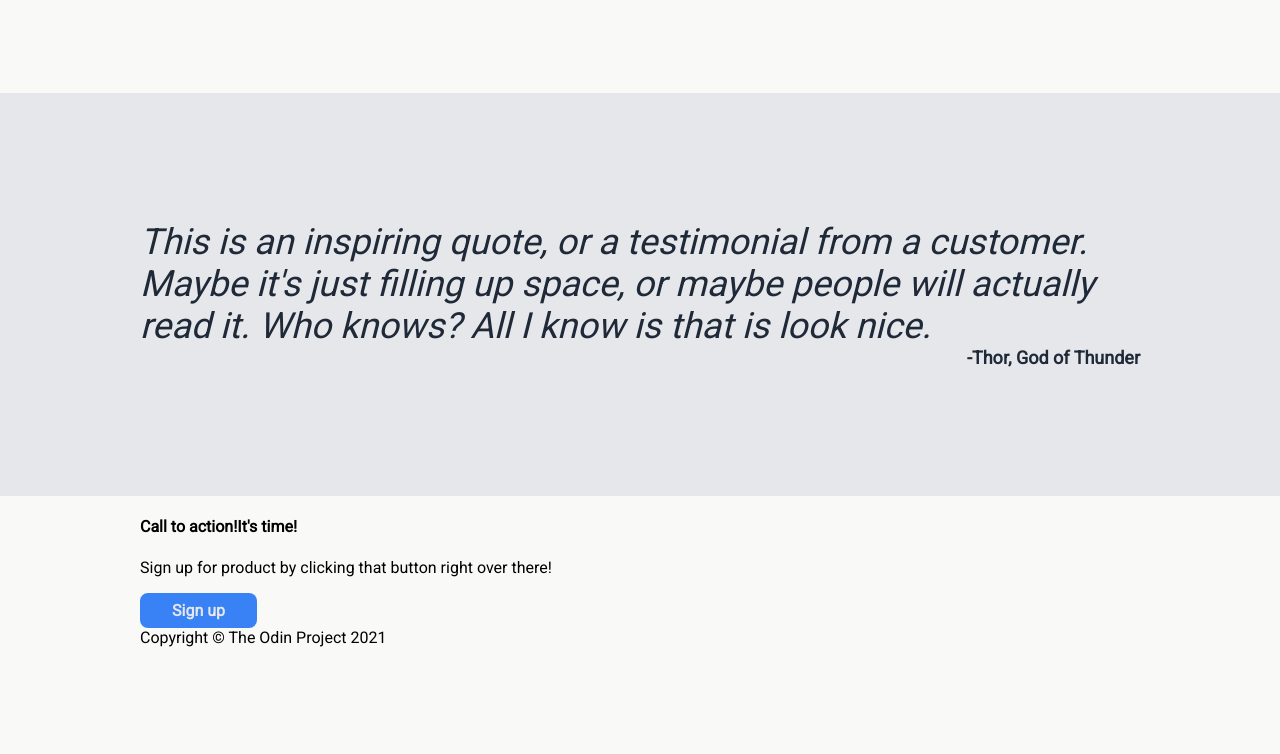
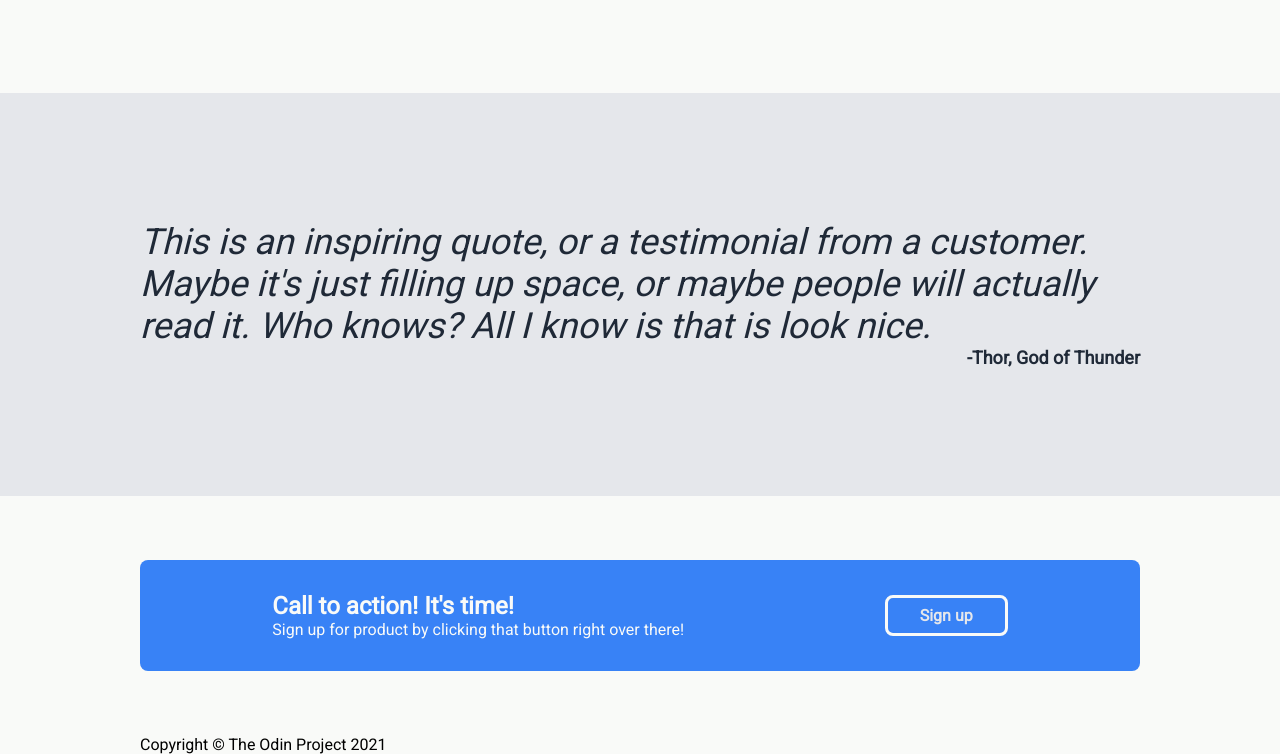
Before and after one commit to JonasAllenCodes/odin-project-landing-page, a plain HTML site: page index.html in a window 1280 px wide. Shown: the part 832-1586 px from the top of the page. Before the commit the page ends 1479 px from the top, so only its background shows below. Drawn offline with Linux system fonts and the light colour scheme.

Commit message:
STYLE Call to Action Section
Completed CSS for Call to Action Section.

```diff
--- a/index.html
+++ b/index.html
@@ -92,14 +92,16 @@
 
         <div class="cta">
             <div class="wrapper">
-                <div class="cta-text">
-                    <h4>Call to action!It's time!</h4>
+                <div class="cta-content">
+                    <div class="cta-text">
+                        <h2>Call to action! It's time!</h2>
 
-                    <p>Sign up for product by clicking that button right over there!</p>
-                </div>
+                        <p>Sign up for product by clicking that button right over there!</p>
+                    </div>
 
-                <div class="cta-button">
-                    <a class="button" href="#">Sign up</a>
+                    <div class="cta-button">
+                        <a class="button" href="#">Sign up</a>
+                    </div>
                 </div>
             </div>
         </div>
--- a/style.css
+++ b/style.css
@@ -137,3 +137,32 @@ body{
     text-align: right;
     font-weight: bold;
 }
+
+.cta    {
+    display: flex;
+    justify-content: center;
+    align-items: center;
+}
+
+.cta .wrapper   {
+    margin: 4rem;
+    border-radius: 0.5rem;
+    background-color: #3882f6;
+}
+
+.cta .cta-content   {
+    margin: 2rem;
+    display: flex;
+    justify-content: space-around;
+    align-items: center;
+    color: #f9faf8;
+}
+
+.cta .cta-content h2,
+.cta .cta-content p    {
+    margin: 0;
+}
+
+.cta .cta-content .button    {
+    border: #f9faf8 solid;
+}
```
